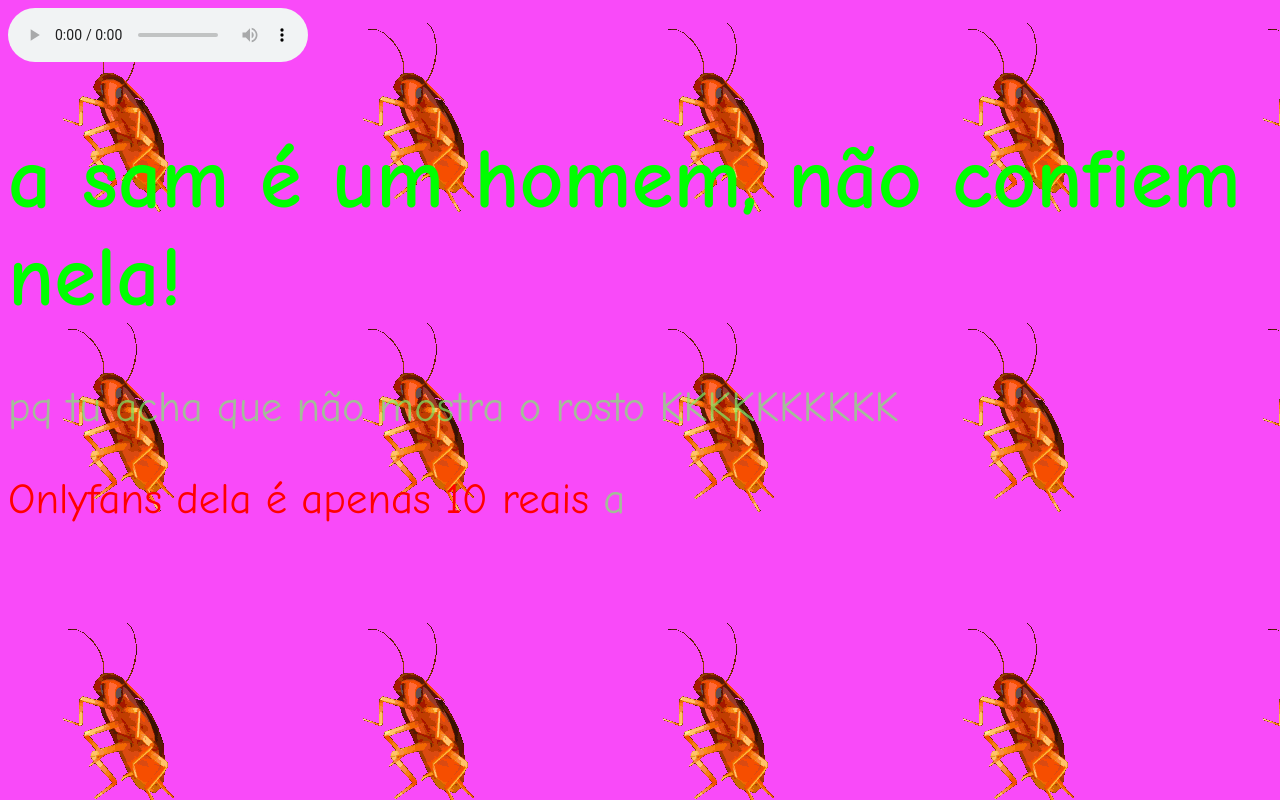
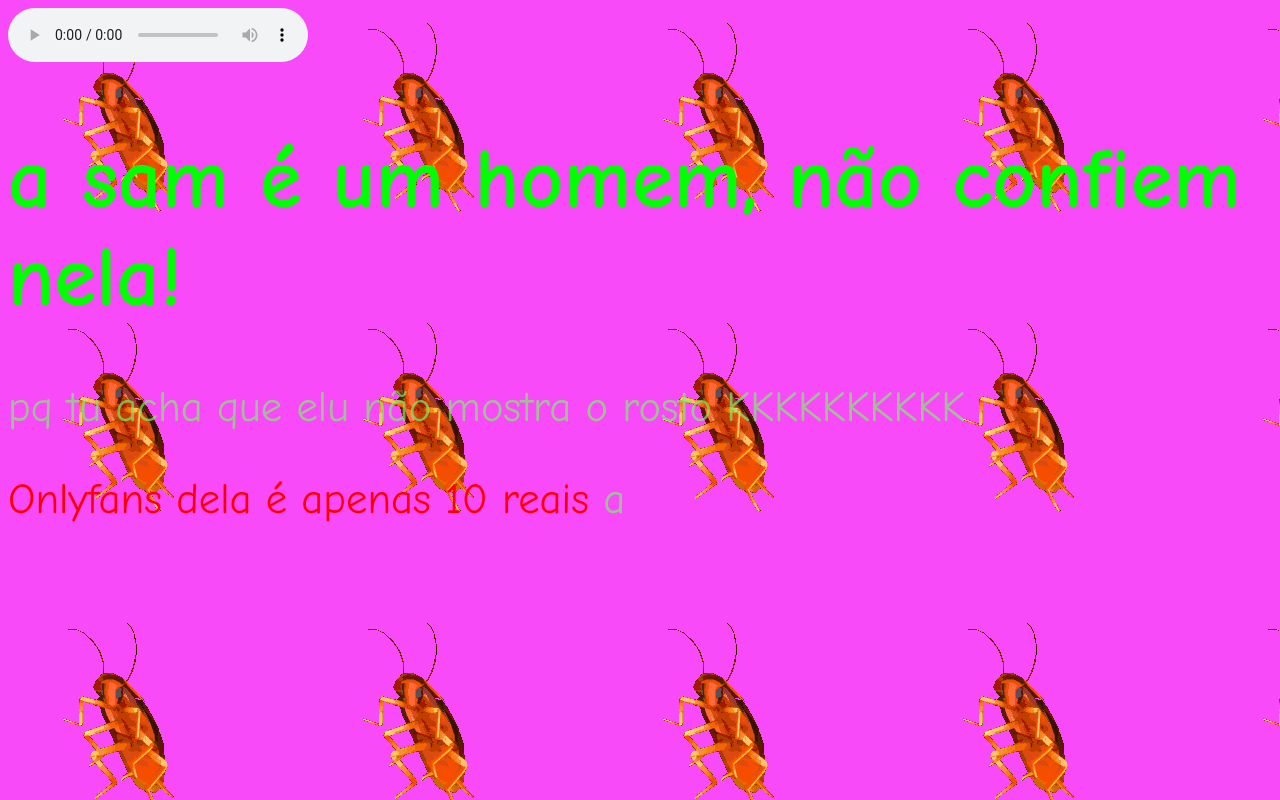
Before and after one commit to 01ook/asdasdasd, a plain HTML site: page index.html in a window 1280 px wide. Drawn offline with Linux system fonts and the light colour scheme.

Commit message:
Update index.html

```diff
--- a/index.html
+++ b/index.html
@@ -33,7 +33,7 @@
 
 <body>
     <h1>a sam é um homem, não confiem nela!</h1>
-    <p>pq tu acha que não mostra o rosto KKKKKKKKKK</p>
+    <p>pq tu acha que elu não mostra o rosto KKKKKKKKKK</p>
     <p1>Onlyfans dela é apenas 10 reais</p1>
 </body>
 </html>
```
